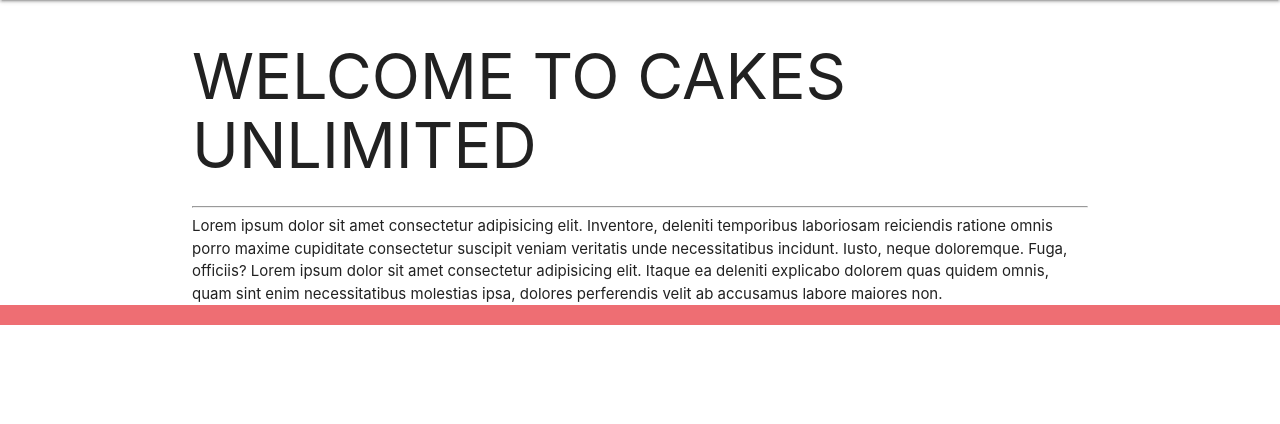
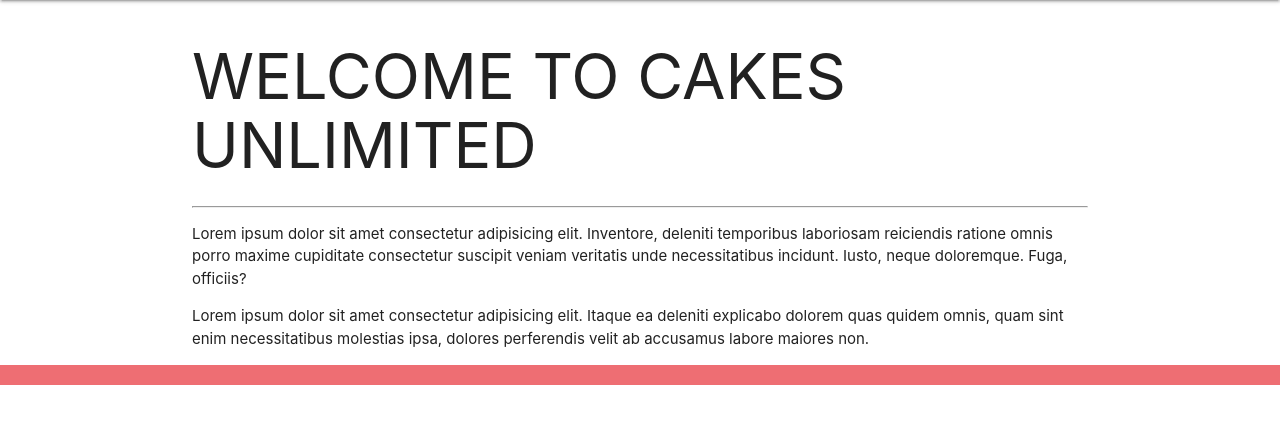
Before and after one commit to C-T-Ailey/Project-3-Cake-Recipe-Site, a Django app: page / in a window 1280 px wide. Shown: the part 64-488 px from the top of the page. Run offline with Django 4.2, Linux system fonts and the light colour scheme.

Commit message:
pushing more css

```diff
--- a/cakeproject/main_app/static/css/style.css
+++ b/cakeproject/main_app/static/css/style.css
@@ -0,0 +1,7 @@
+.nav-bar-fixed{
+    color: #ad1457 pink darken-1;
+}
+
+.page-footer{
+    color: #880e4f pink darken-4;
+}
--- a/cakeproject/main_app/templates/home.html
+++ b/cakeproject/main_app/templates/home.html
@@ -4,10 +4,12 @@
 {% block content %}
 <h1> WELCOME TO CAKES UNLIMITED</h1>
 <hr>
+<p>
+Lorem ipsum dolor sit amet consectetur adipisicing elit. Inventore, deleniti temporibus laboriosam reiciendis ratione omnis porro maxime cupiditate consectetur suscipit veniam veritatis unde necessitatibus incidunt. Iusto, neque doloremque. Fuga, officiis?
+</p>
+<p>
+    Lorem ipsum dolor sit amet consectetur adipisicing elit. Itaque ea deleniti explicabo dolorem quas quidem omnis, quam sint enim necessitatibus molestias ipsa, dolores perferendis velit ab accusamus labore maiores non.
 
-Lorem ipsum dolor sit amet consectetur adipisicing elit. Inventore, deleniti temporibus laboriosam reiciendis ratione omnis porro maxime cupiditate consectetur suscipit veniam veritatis unde necessitatibus incidunt. Iusto, neque doloremque. Fuga, officiis?
-
-Lorem ipsum dolor sit amet consectetur adipisicing elit. Itaque ea deleniti explicabo dolorem quas quidem omnis, quam sint enim necessitatibus molestias ipsa, dolores perferendis velit ab accusamus labore maiores non.
-
+</p>
 
 {% endblock%}
```
